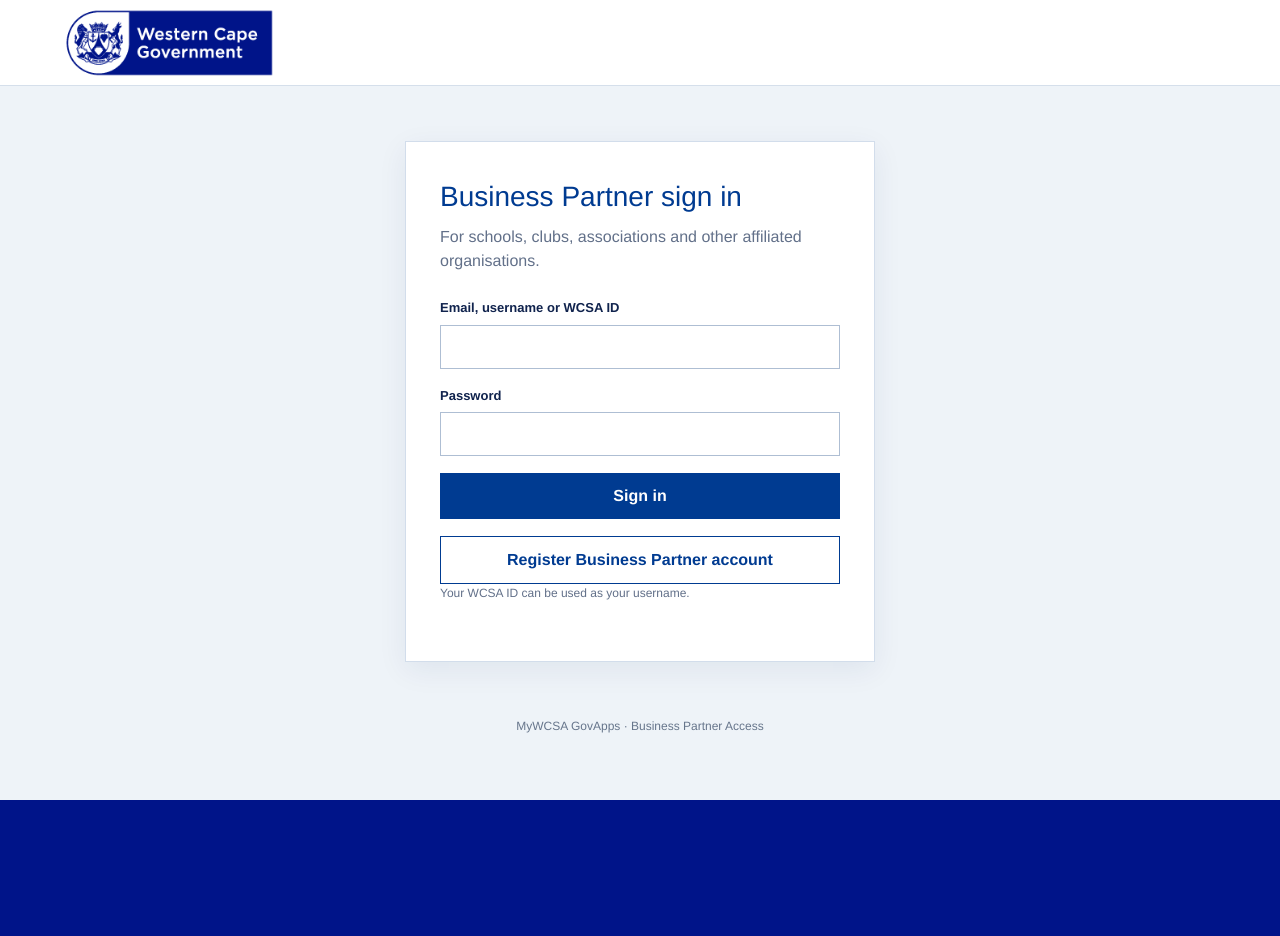
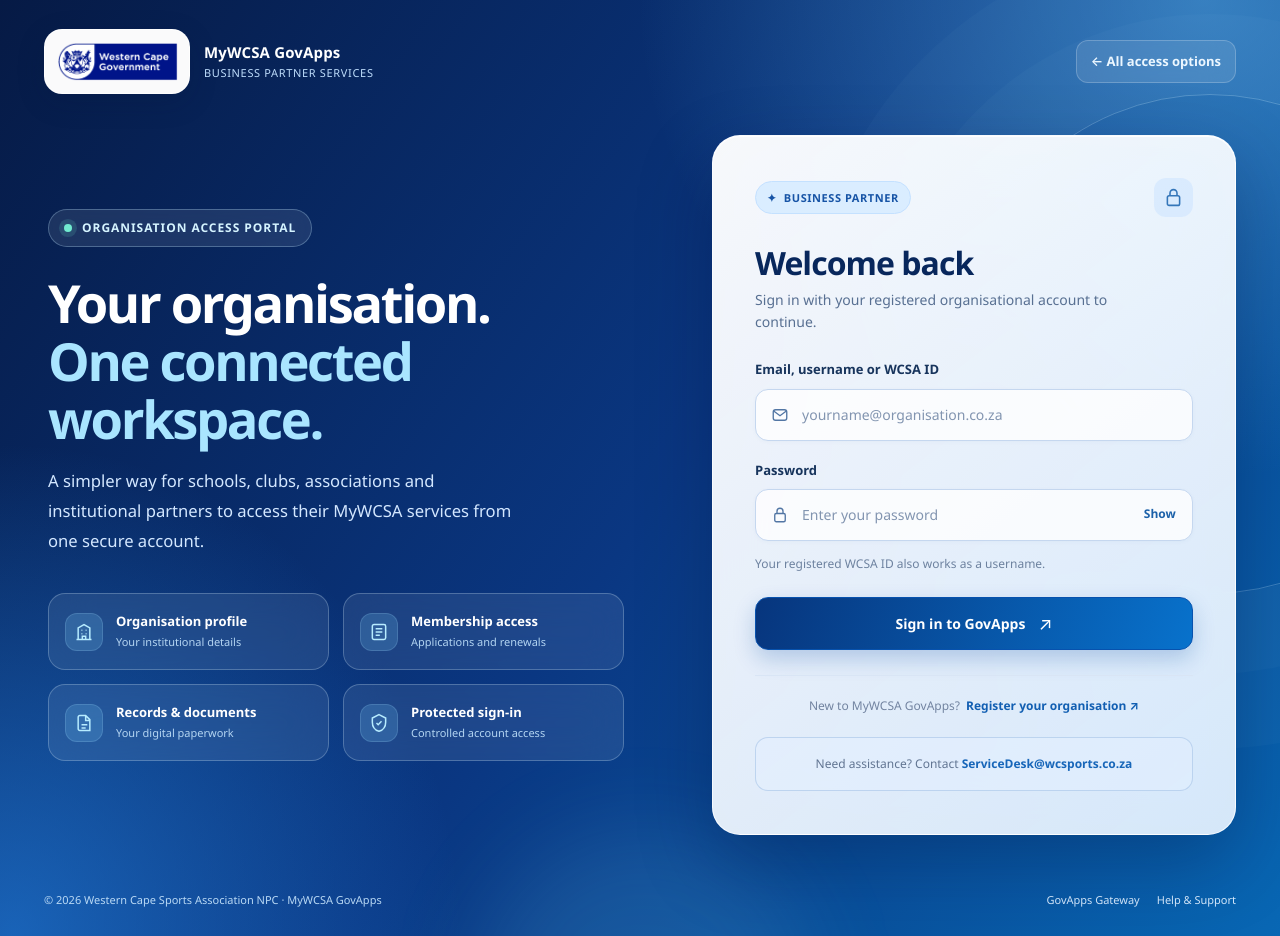
Before and after one commit to mywcsa/mywcsa_dev, a Next.js app: page /login/business-partner in a window 1280 px wide. Before the commit the page ends 800 px from the top, so only its background shows below. Built offline with nearby package versions, Linux system fonts and the light colour scheme; no server answers.

Commit message:
feat(auth): launch WCG blue glass business partner access page

```diff
--- a/app/login/business-partner/page.tsx
+++ b/app/login/business-partner/page.tsx
@@ -1,2 +1,183 @@
-import {auth,signIn} from "@/auth";import {redirect} from "next/navigation";import styles from "../account-login.module.css";
-export default async function Page({searchParams}:{searchParams:Promise<{returnTo?:string;mode?:string}>}){const q=await searchParams;const dest=q.returnTo?.startsWith("/")&&!q.returnTo.startsWith("//")?q.returnTo:"/membership";const session=await auth();if(session?.user)redirect(dest);if(q.mode==="register")redirect(`/login/business-partner/register?returnTo=${encodeURIComponent(dest)}`);return <div className={styles.page}><header className={styles.header}><img src="/mywcsa-logo.png" alt="MyWCSA GovApps"/></header><main className={styles.main}><h1>Business Partner sign in</h1><p>For schools, clubs, associations and other affiliated organisations.</p><form className={styles.form} action={async form=>{"use server";await signIn("business-partner",{identifier:String(form.get("identifier")||""),password:String(form.get("password")||""),redirectTo:dest});}}><label>Email, username or WCSA ID<input name="identifier" autoComplete="username" required/></label><label>Password<input name="password" type="password" autoComplete="current-password" required/></label><button type="submit">Sign in</button><a className={`${styles.link} ${styles.secondary}`} href={`/login/business-partner/register?returnTo=${encodeURIComponent(dest)}`}>Register Business Partner account</a></form><p className={styles.note}>Your WCSA ID can be used as your username.</p></main><footer className={styles.footer}>MyWCSA GovApps · Business Partner Access</footer></div>}
+import type { Metadata } from "next";
+import { AuthError } from "next-auth";
+import { auth, signIn } from "@/auth";
+import { redirect } from "next/navigation";
+import BusinessPartnerLoginForm from "./business-partner-login-form";
+import styles from "./business-partner-login.module.css";
+
+export const metadata: Metadata = {
+  title: "Business Partner Login | MyWCSA GovApps",
+  description: "Secure MyWCSA GovApps access for schools, clubs, associations and authorised organisational partners.",
+};
+
+type Query = { returnTo?: string; mode?: string; error?: string; created?: string };
+
+// Keep destinations inside GovApps; never honour an external redirect.
+function safeDestination(value?: string) {
+  return value && /^\/(?!\/|\\)[^\\\r\n]*$/.test(value) ? value : "/membership";
+}
+
+function ServiceCard({
+  title,
+  description,
+  children,
+}: {
+  title: string;
+  description: string;
+  children: React.ReactNode;
+}) {
+  return (
+    <div className={styles.service}>
+      <div className={styles.serviceIcon}>{children}</div>
+      <div>
+        <strong>{title}</strong>
+        <span>{description}</span>
+      </div>
+    </div>
+  );
+}
+
+export default async function Page({
+  searchParams,
+}: {
+  searchParams: Promise<Query>;
+}) {
+  const q = await searchParams;
+  const destination = safeDestination(q.returnTo);
+  const registrationUrl =
+    "/login/business-partner/register?returnTo=" + encodeURIComponent(destination);
+
+  const session = await auth();
+  if (session?.user) redirect(destination);
+  if (q.mode === "register") redirect(registrationUrl);
+
+  async function signInPartner(form: FormData): Promise<void> {
+    "use server";
+    const identifier = String(form.get("identifier") || "").trim();
+    const password = String(form.get("password") || "");
+    const loginUrl =
+      "/login/business-partner?returnTo=" + encodeURIComponent(destination);
+
+    if (!identifier || !password || identifier.length > 254 || password.length > 256) {
+      redirect(loginUrl + "&error=invalid");
+    }
+
+    try {
+      await signIn("business-partner", {
+        identifier,
+        password,
+        redirectTo: destination,
+      });
+    } catch (error) {
+      if (error instanceof AuthError) {
+        // Do not disclose whether the email, username or WCSA ID exists.
+        redirect(loginUrl + "&error=invalid");
+      }
+      throw error;
+    }
+  }
+
+  return (
+    <div className={styles.page}>
+      <div className={styles.shell}>
+        <header className={styles.header}>
+          <a className={styles.brand} href="/" aria-label="Return to MyWCSA GovApps gateway">
+            <span className={styles.brandPlate}>
+              <img src="/mywcsa-logo.png" alt="MyWCSA GovApps" />
+            </span>
+            <span className={styles.brandText}>
+              <strong>MyWCSA GovApps</strong>
+              <span>Business Partner Services</span>
+            </span>
+          </a>
+          <a className={styles.headerLink} href="/">← All access options</a>
+        </header>
+
+        <main className={styles.main}>
+          <section className={styles.hero} aria-labelledby="welcome">
+            <div className={styles.eyebrow}>
+              <span className={styles.dot} aria-hidden="true" />
+              Organisation Access Portal
+            </div>
+            <h1 id="welcome">Your organisation.<br /><span>One connected workspace.</span></h1>
+            <p className={styles.lead}>
+              A simpler way for schools, clubs, associations and institutional partners
+              to access their MyWCSA services from one secure account.
+            </p>
+
+            <div className={styles.services} aria-label="Partner portal service areas">
+              <ServiceCard title="Organisation profile" description="Your institutional details">
+                <svg viewBox="0 0 24 24" fill="none" strokeWidth="1.8" aria-hidden="true">
+                  <path d="M3 21h18M5 21V7l7-4 7 4v14M9 10h1m4 0h1M9 14h1m4 0h1M10 21v-4h4v4" />
+                </svg>
+              </ServiceCard>
+              <ServiceCard title="Membership access" description="Applications and renewals">
+                <svg viewBox="0 0 24 24" fill="none" strokeWidth="1.8" aria-hidden="true">
+                  <rect x="4" y="3" width="16" height="18" rx="2"/>
+                  <path d="M8 8h8M8 12h8M8 16h5"/>
+                </svg>
+              </ServiceCard>
+              <ServiceCard title="Records & documents" description="Your digital paperwork">
+                <svg viewBox="0 0 24 24" fill="none" strokeWidth="1.8" aria-hidden="true">
+                  <path d="M7 3h7l5 5v13H7a2 2 0 0 1-2-2V5a2 2 0 0 1 2-2ZM14 3v6h5M9 14h7M9 18h5" />
+                </svg>
+              </ServiceCard>
+              <ServiceCard title="Protected sign-in" description="Controlled account access">
+                <svg viewBox="0 0 24 24" fill="none" strokeWidth="1.8" aria-hidden="true">
+                  <path d="m12 2 8 4v5c0 6-3.5 9.5-8 11-4.5-1.5-8-5-8-11V6l8-4Z"/>
+                  <path d="m9 12 2 2 4-4"/>
+                </svg>
+              </ServiceCard>
+            </div>
+          </section>
+
+          <section className={styles.card} aria-labelledby="login-title">
+            <div className={styles.cardTop}>
+              <span className={styles.cardBadge}>
+                <span aria-hidden="true">✦</span> Business Partner
+              </span>
+              <span className={styles.securityIcon} aria-label="Secure account access" role="img">
+                <svg viewBox="0 0 24 24" fill="none" stroke="currentColor" strokeWidth="1.8" aria-hidden="true">
+                  <rect x="5" y="10" width="14" height="11" rx="2" />
+                  <path d="M8 10V7a4 4 0 1 1 8 0v3" />
+                </svg>
+              </span>
+            </div>
+            <h2 id="login-title">Welcome back</h2>
+            <p className={styles.intro}>
+              Sign in with your registered organisational account to continue.
+            </p>
+
+            {q.created === "1" && (
+              <div className={styles.success} role="status">
+                Registration completed. You can now sign in.
+              </div>
+            )}
+            {q.error && (
+              <div className={styles.notice} role="alert">
+                Sign-in was unsuccessful. Check your details and try again.
+                If the problem continues, contact the ServiceDesk.
+              </div>
+            )}
+            <BusinessPartnerLoginForm
+              action={signInPartner}
+              registrationUrl={registrationUrl}
+            />
+            <div className={styles.support}>
+              Need assistance? Contact{" "}
+              <a href="mailto:ServiceDesk@wcsports.co.za">ServiceDesk@wcsports.co.za</a>
+            </div>
+          </section>
+        </main>
+
+        <footer className={styles.footer}>
+          <span>© {new Date().getFullYear()} Western Cape Sports Association NPC · MyWCSA GovApps</span>
+          <span className={styles.footerLinks}>
+            <a href="/">GovApps Gateway</a>
+            <a href="mailto:ServiceDesk@wcsports.co.za">Help & Support</a>
+          </span>
+        </footer>
+      </div>
+    </div>
+  );
+}
```
